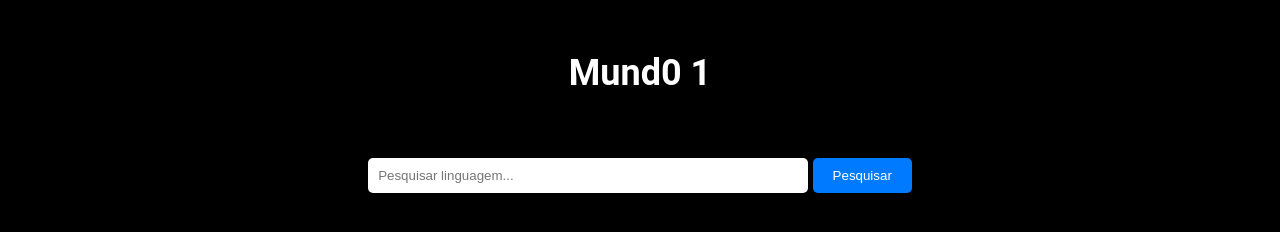
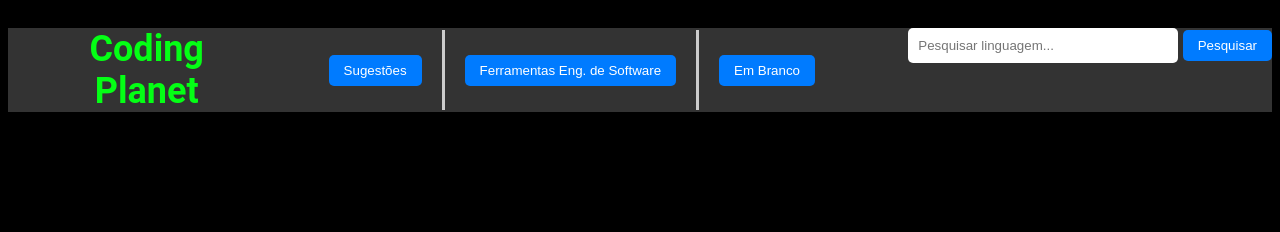
Before and after one commit to Pobrezito/A3, a website: page projetonp/htmls/pesquisa.html in a window 1280 px wide. Drawn offline with Linux system fonts and the light colour scheme.

Commit message:
Atualização no Código
Atualizando a parte da página da pesquisa. Adicionando funcionalidades futuras novas.

```diff
--- a/projetonp/css/pesquisa.css
+++ b/projetonp/css/pesquisa.css
@@ -14,11 +14,82 @@ h1 {
     font-family: "Roboto", sans-serif; /* Exemplo de fonte que combina com algo tecnológico */
 }
 
+/* Estilo para a barra de navegação */
+.navbar {
+    background-color: #333; /* Cor de fundo da barra de navegação */
+    padding: 0px 0px; /* Espaçamento interno */
+    display: flex; /* Layout flexível para alinhar os itens horizontalmente */
+    justify-content: space-between; /* Alinha os itens ao longo do eixo principal (horizontalmente) */
+}
+
+/* Estilo para o logotipo/título na barra de navegação */
+.navbar-brand h1 {
+    margin: 0; /* Remove margens padrão */
+    color: #04ff15; /* Cor do texto */
+}
+
+/* Estilo para a barra de pesquisa na barra de navegação */
+.navbar-search input[type="text"] {
+    width: 250px; /* Largura da barra de pesquisa */
+    padding: 10px; /* Espaçamento interno */
+    border: none; /* Remove a borda */
+    border-radius: 5px; /* Adiciona bordas arredondadas */
+}
+
+.navbar-search button {
+    padding: 8px 15px; /* Espaçamento interno do botão */
+    background-color: #007bff; /* Cor de fundo do botão */
+    border: none; /* Remove a borda */
+    border-radius: 5px; /* Adiciona bordas arredondadas */
+    color: #fff; /* Cor do texto */
+    cursor: pointer; /* Cursor de apontar */
+    transition: background-color 0.3s ease; /* Transição suave de cor de fundo */
+}
+
+.navbar-search button:hover {
+    background-color: #0056b3; /* Cor de fundo do botão ao passar o mouse */
+}
+
+/* Estilo para a área transparente */
+.logo-area {
+    width: 50px; /* Largura da área transparente */
+    height: 50px; /* Altura da área transparente */
+    background-color: transparent; /* Cor de fundo transparente */
+    float: left; /* Alinha à esquerda */
+}
+
+/* Estilo para os botões */
+.navbar-buttons {
+    display: flex; /* Layout flexível para alinhar os botões horizontalmente */
+    align-items: center; /* Alinha os itens verticalmente */
+}
+
+.navbar-button {
+    padding: 8px 15px; /* Espaçamento interno do botão */
+    background-color: #007bff; /* Cor de fundo do botão */
+    border: none; /* Remove a borda */
+    border-radius: 5px; /* Adiciona bordas arredondadas */
+    color: #fff; /* Cor do texto */
+    cursor: pointer; /* Cursor de apontar */
+    transition: background-color 0.3s ease; /* Transição suave de cor de fundo */
+}
+
+.navbar-button:not(:last-child) {
+    margin-right: 0px; /* Margem à direita para separar os botões */
+}
+
+/* Estilo para a linha vertical */
+.vertical-line {
+    height: 80px; /* Altura da linha vertical */
+    border-left: 3px solid #ccc; /* Linha vertical com cor cinza */
+    margin: 0 20px; /* Margem horizontal para separar a linha das bordas dos botões */
+}
+
 .search-bar {
     margin: 20px auto;
     width: 80%;
     max-width: 600px;
-    text-align: center;
+    text-align: right;
 }
 
 .search-bar input {
--- a/projetonp/htmls/pesquisa.html
+++ b/projetonp/htmls/pesquisa.html
@@ -3,18 +3,30 @@
 <head>
     <meta charset="UTF-8">
     <meta name="viewport" content="width=device-width, initial-scale=1.0">
-    <title>Mund0 1</title>
+    <title>Coding Planet</title>
     <link rel="stylesheet" href="../css/pesquisa.css">
 </head>
 <body>
     <header>
-        <h1>Mund0 1</h1>
+        <nav class="navbar">
+            <div class="navbar-brand">
+                <div class="logo-area"></div> <!-- Área transparente para a logo -->
+                <h1>Coding Planet</h1>
+            </div>
+            <div class="navbar-buttons">
+                <button class="navbar-button">Sugestões</button>
+                <div class="vertical-line"></div> <!-- Linha vertical -->
+                <button class="navbar-button">Ferramentas Eng. de Software</button>
+                <div class="vertical-line"></div> <!-- Linha vertical -->
+                <button class="navbar-button">Em Branco</button>
+            </div>
+            <div class="navbar-search">
+                <input type="text" id="searchInput" placeholder="Pesquisar linguagem...">
+                <button onclick="searchLanguage()">Pesquisar</button>
+            </div>
+        </nav>
     </header>
     <main>
-        <div class="search-bar">
-            <input type="text" id="searchInput" placeholder="Pesquisar linguagem...">
-            <button onclick="searchLanguage()">Pesquisar</button>
-        </div>
         <div class="language-details" id="languageDetails">
             <!-- Os detalhes da linguagem serão inseridos dinamicamente aqui -->
         </div>
```
